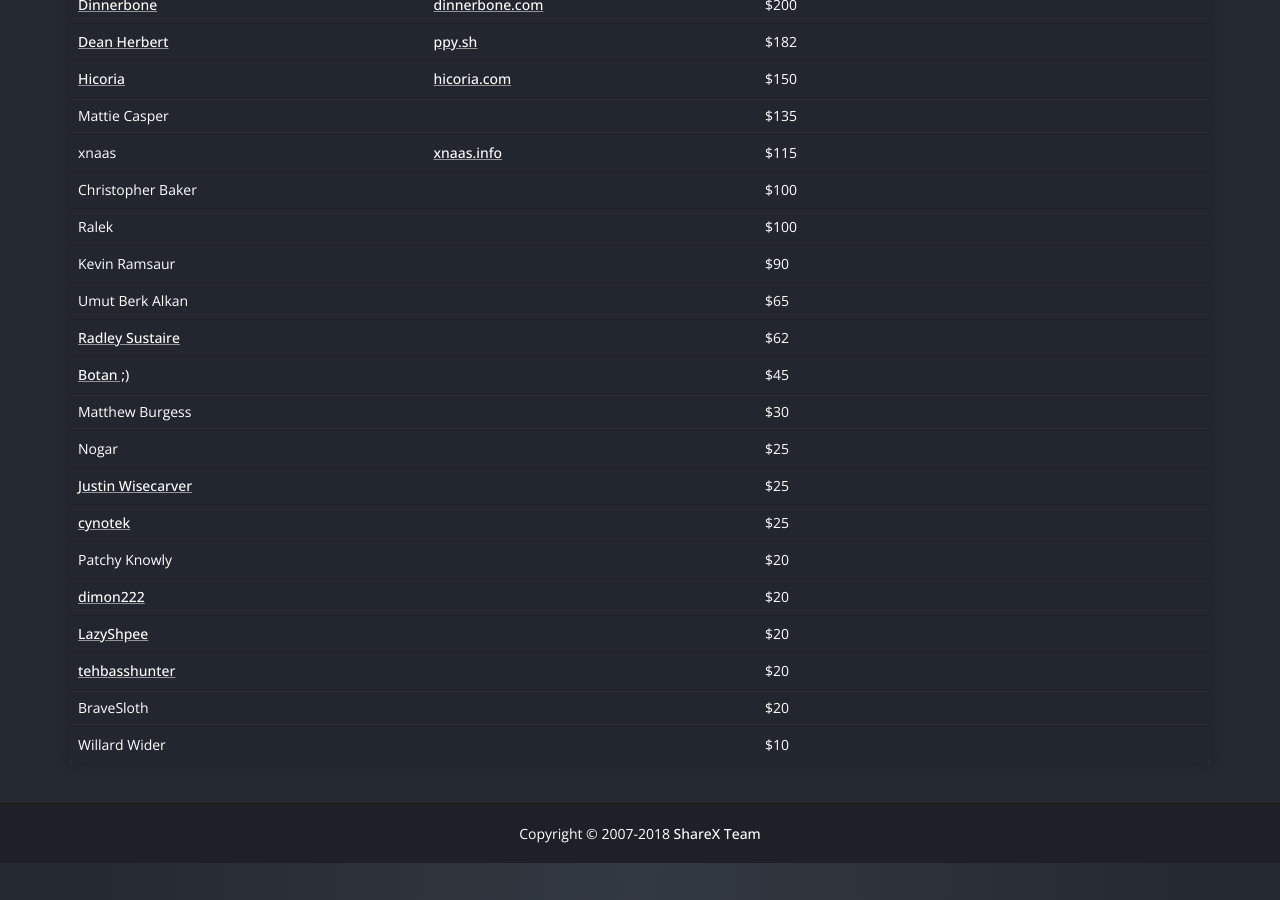
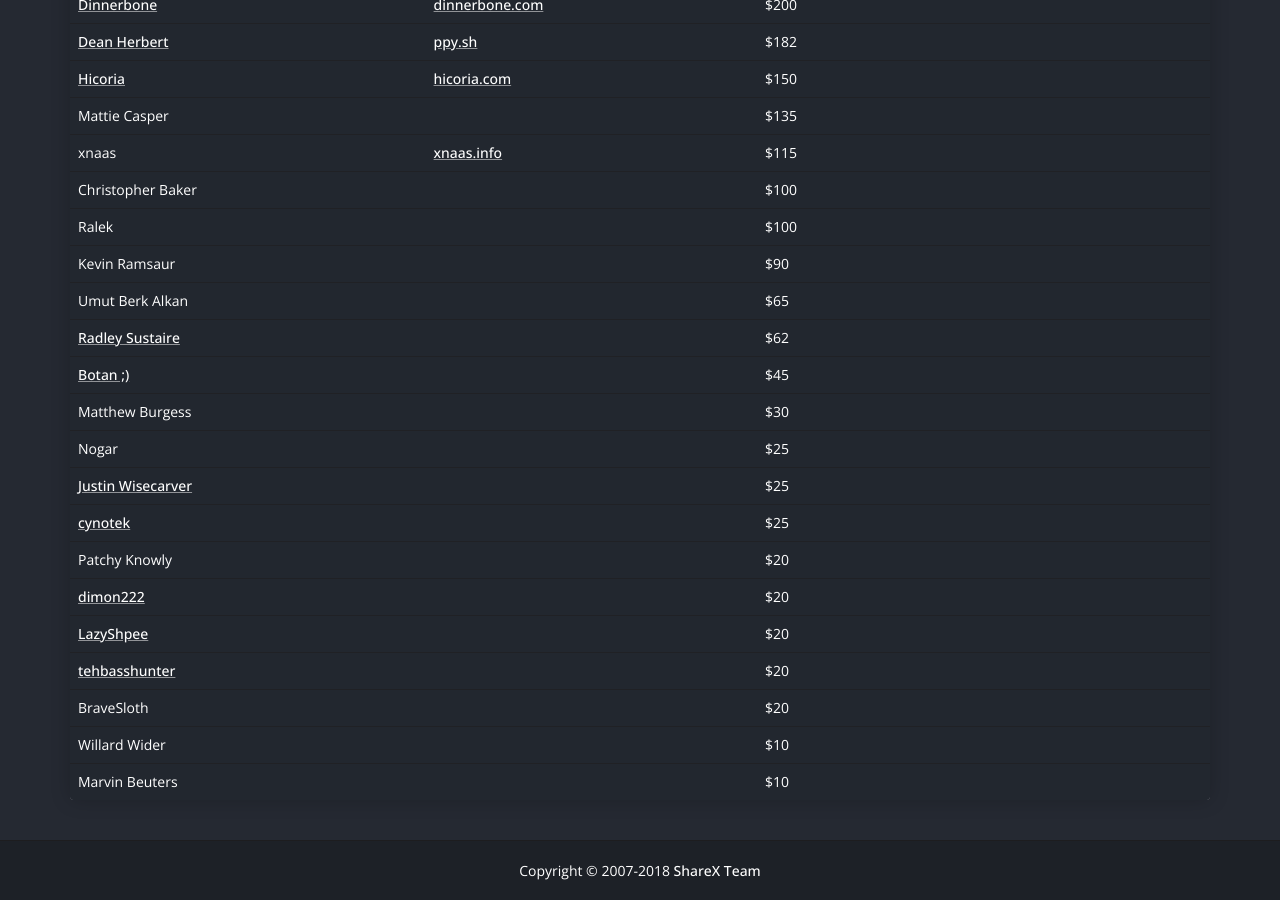
Before and after one commit to ShareX/sharex.github.io, a Jekyll site: the page built from donate/index.html, in a window 1280 px wide and 900 px high, scrolled down 634 px. Built offline with Jekyll 4.4.1, drawn with Linux system fonts in a browser that asks for light colours; nearby versions of some CDN libraries.

Commit message:
Update patrons list

```diff
--- a/donate/index.html
+++ b/donate/index.html
@@ -150,6 +150,11 @@
                     <td></td>
                     <td>$10</td>
                 </tr>
+                <tr>
+                    <td>Marvin Beuters</td>
+                    <td></td>
+                    <td>$10</td>
+                </tr>
             </table>
         </div>
     </div>
```
